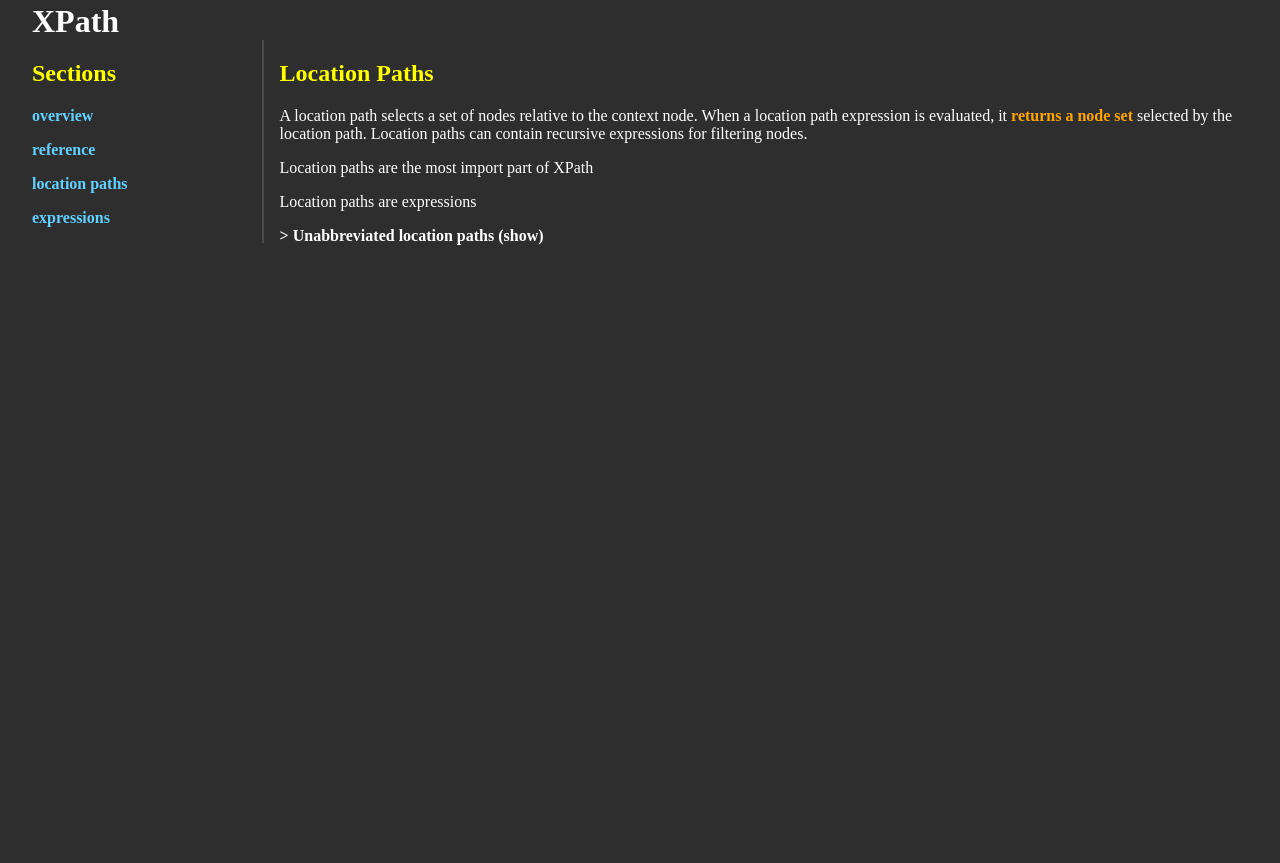
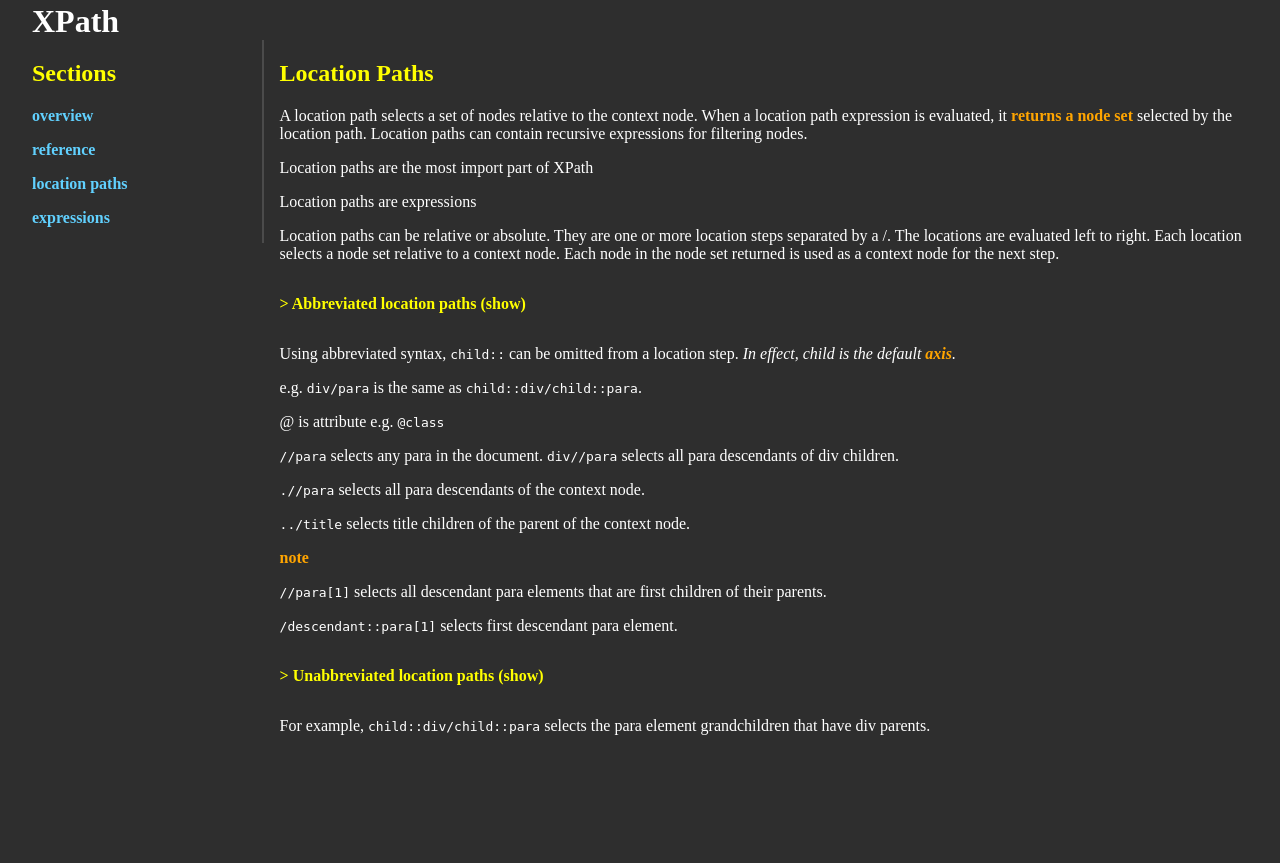
Before and after one commit to GregoryVigoTorres/xpathology, a Flask app: page /locationpaths in a window 1280 px wide. Before the commit the page ends 245 px from the top, so only its background shows below. Run offline with Flask 2, Linux system fonts and the light colour scheme; style sheets or scripts are compiled from the project's sources.

Commit message:
abbreviated location paths

```diff
--- a/static/docs.scss
+++ b/static/docs.scss
@@ -65,9 +65,14 @@ li {
     display: none;
 }
 
+.list-container {
+    margin: 2rem 0 2rem 0;
+}
+
 .list-title {
     cursor: default;
     font-weight: 800;
+    color: yellow;
 
     &:hover {
         text-decoration: underline;
--- a/templates/location_paths.html
+++ b/templates/location_paths.html
@@ -9,6 +9,72 @@
 <p>Location paths are the most import part of XPath</p>
 <p>Location paths are expressions</p>
 
+<p>
+Location paths can be relative or absolute.
+They are one or more location steps separated by a /.
+The locations are evaluated left to right.
+Each location selects a node set relative to a context node.
+Each node in the node set returned is used as a context node for the next step.
+</p>
+
+<!-- abbreviated LPs -->
+<div class="list-container">
+    <p class="list-title show-hide-siblings">&gt; Abbreviated location paths (show)</p>
+    <ul class="long-list hidden show-hide">
+        <li>para <em>selects the para element children of the context node</em></li>
+        <li> * <em>selects all element children of the context node</em></li>
+        <li>text() <em>selects all text node children of the context node</em></li>
+        <li>@name <em>selects the name attribute of the context node</em></li>
+        <li>@* <em>selects all the attributes of the context node</em></li>
+        <li>para[1] <em>selects the first para child of the context node</em></li>
+        <li>para[last()] <em>selects the last para child of the context node</em></li>
+        <li>/*para <em>selects all para grandchildren of the context node</em></li>
+        <li>*doc/chapter[5]/section[2] <em>selects the second section of the fifth chapter of the doc</em></li>
+        <li>chapter//para <em>selects the para element descendants of the chapter element children of the context node</em></li>
+        <li>/*para <em>selects all the para descendants of the document root and thus selects all para elements in the same document as the context node</em></li>
+        <li>/*olist/item <em>selects all the item elements in the same document as the context node that have an olist parent</em></li>
+        <li>. <em>selects the context node</em></li>
+        <li>.//para <em>selects the para element descendants of the context node</em></li>
+        <li>.. <em>selects the parent of the context node</em></li>
+        <li>../@lang <em>selects the lang attribute of the parent of the context node</em></li>
+        <li>para[@type="warning"] <em>selects all para children of the context node that have a type attribute with value warning</em></li>
+        <li>para[@type="warning"][5] <em>selects the fifth para child of the context node that has a type attribute with value warning</em></li>
+        <li>para[5][@type="warning"] <em>selects the fifth para child of the context node if that child has a type attribute with value warning</em></li>
+        <li>chapter[title="Introduction"] <em>selects the chapter children of the context node that have one or more title children with string-value equal to Introduction</em></li>
+        <li>chapter[title] <em>selects the chapter children of the context node that have one or more title children</em></li>
+        <li>employee[@secretary and @assistant] <em>selects all the employee children of the context node that have both a secretary attribute and an assistant attribute</em></li>
+    </ul>
+</div>
+
+<p>
+    Using abbreviated syntax, <code>child::</code> can be omitted from a location step.
+    <em>In effect, child is the default <strong>axis</strong>.</em>
+</p>
+<p>
+    e.g. <code>div/para</code> is the same as <code>child::div/child::para</code>.
+</p>
+
+<p>@ is attribute e.g. <code>@class</code></p>
+<p>
+    <code>//para</code> selects any para in the document. <code>div//para</code> selects all para descendants of div children.
+</p>
+<p>
+    <code>.//para</code> selects all para descendants of the context node.
+</p>
+<p>
+    <code>../title</code> selects title children of the parent of the context node.
+</p>
+
+<p><strong>note</strong></p>
+
+<p>
+    <code>//para[1]</code> selects all descendant para elements that are first children of their parents.
+</p>
+<p>
+    <code>/descendant::para[1]</code> selects first descendant para element.
+</p>
+
+<!-- unabbreviated LPs -->
 <div class="list-container">
     <p class="list-title show-hide-siblings">&gt; Unabbreviated location paths (show)</p>
     <ul class="long-list hidden show-hide">
@@ -56,4 +122,9 @@
     </ul>
 </div>
 
+<p>
+    For example, <code>child::div/child::para</code> selects the para element grandchildren that have div parents.
+</p>
+
+
 {% endblock %}
```
